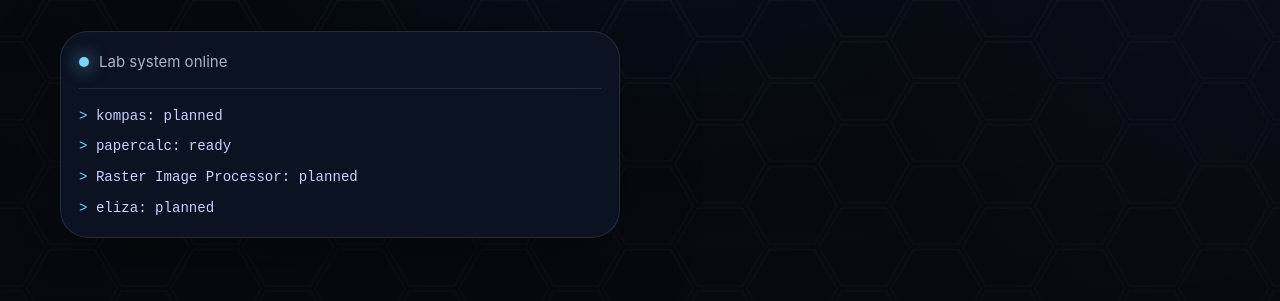
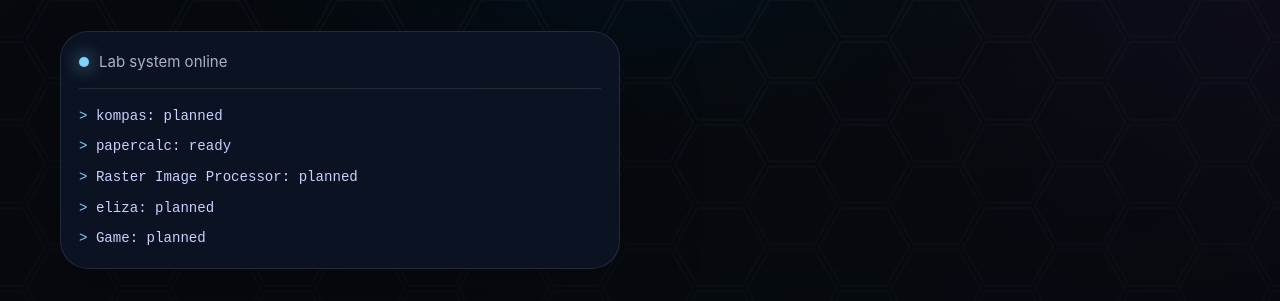
Before and after one commit to dmytromitrukhin/dmytro-lab, a website built with Vite: page index.html in a window 1280 px wide. Shown: the part 335-636 px from the top of the page. Built offline with nearby package versions, Linux system fonts and the light colour scheme.

Commit message:
update game

```diff
--- a/index.html
+++ b/index.html
@@ -62,6 +62,7 @@
           <p><span>&gt;</span> papercalc: ready</p>
           <p><span>&gt;</span> Raster Image Processor: planned</p>
           <p><span>&gt;</span> eliza: planned</p>
+          <p><span>&gt;</span> Game: planned</p>
         </div>
       </div>
     </section>
```
